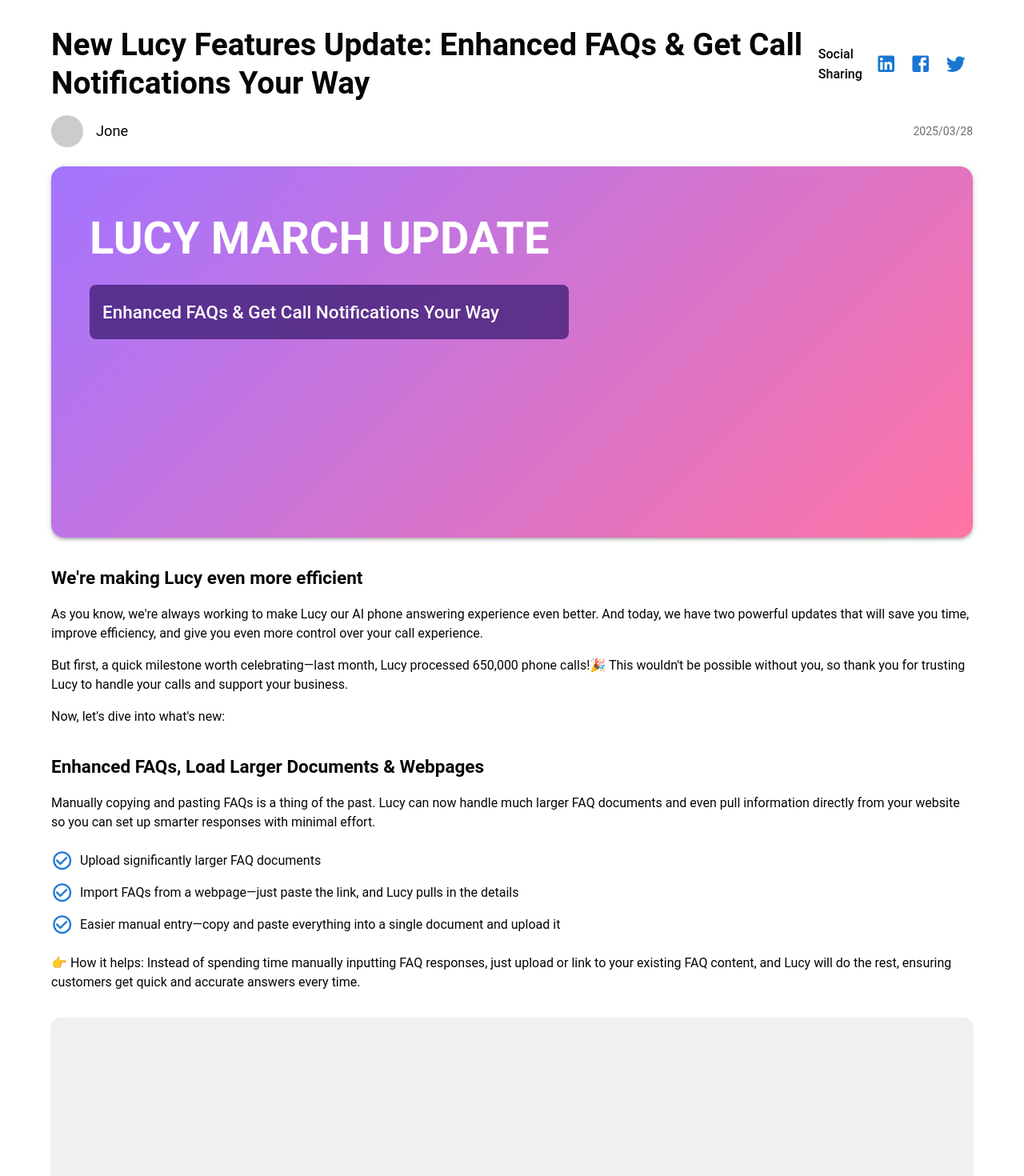
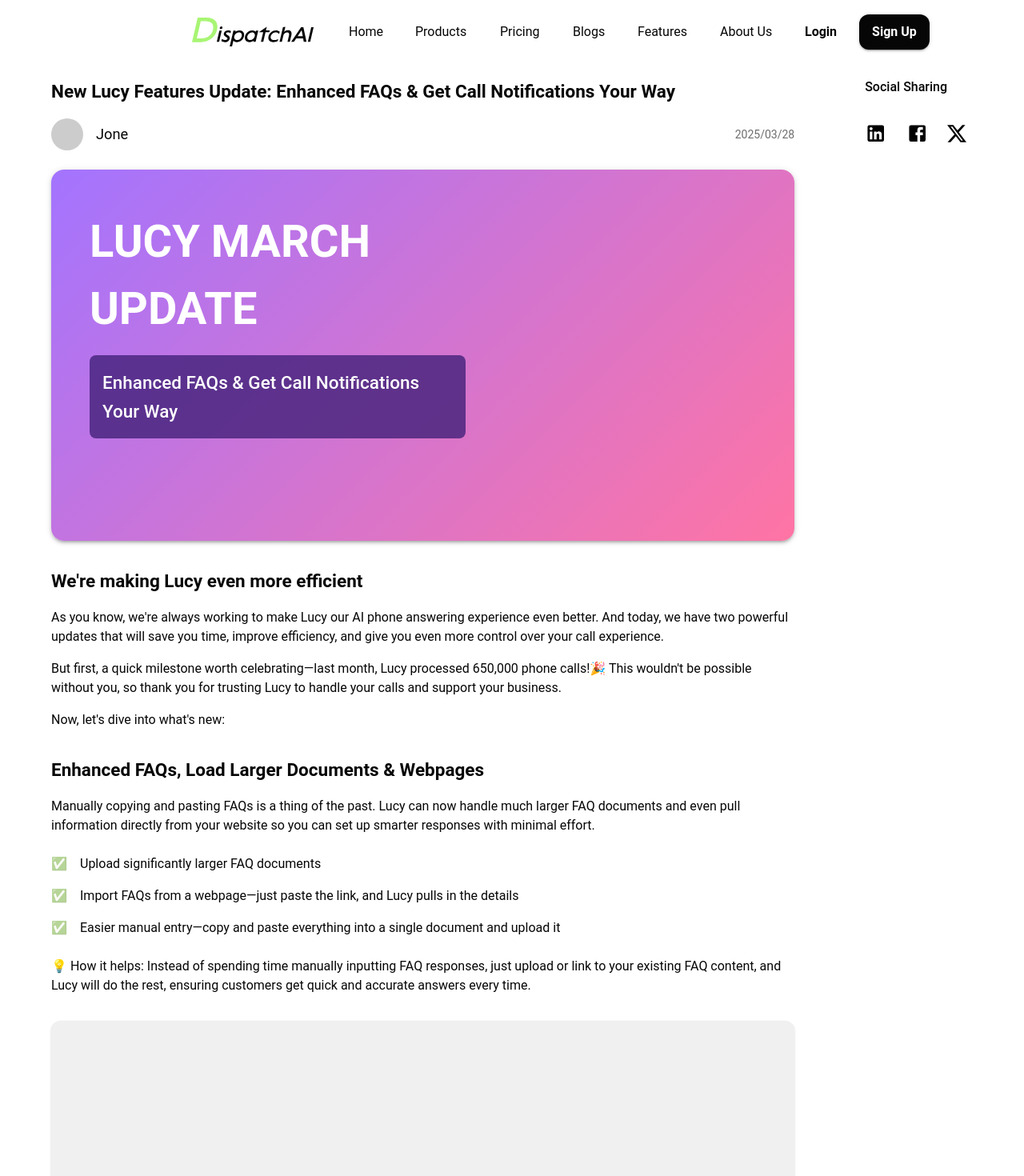
Before and after one commit to Dispatch-AI-com/frontend, a Next.js app: page /blogs/detail-blog in a window 1280 px wide. Shown: the top 1470 px of the page at 80% size. Built offline with nearby package versions, Linux system fonts and the light colour scheme.

Commit message:
fix details of the page

```diff
--- a/src/app/blogs/detail-blog/components/FaqSection.tsx
+++ b/src/app/blogs/detail-blog/components/FaqSection.tsx
@@ -57,28 +57,28 @@ const FaqSection = () => {
       <StyledList>
         <CheckListItem>
           <StyledListItemIcon>
-            <CheckCircleOutlineIcon color="primary" />
+            <span role="img" aria-label="check">✅</span>
           </StyledListItemIcon>
           <ListItemText primary="Upload significantly larger FAQ documents" />
         </CheckListItem>
 
         <CheckListItem>
           <StyledListItemIcon>
-            <CheckCircleOutlineIcon color="primary" />
+            <span role="img" aria-label="check">✅</span>
           </StyledListItemIcon>
           <ListItemText primary="Import FAQs from a webpage—just paste the link, and Lucy pulls in the details" />
         </CheckListItem>
 
         <CheckListItem>
           <StyledListItemIcon>
-            <CheckCircleOutlineIcon color="primary" />
+            <span role="img" aria-label="check">✅</span>
           </StyledListItemIcon>
           <ListItemText primary="Easier manual entry—copy and paste everything into a single document and upload it" />
         </CheckListItem>
       </StyledList>
 
       <HowItHelps variant="body1">
-        <Pointer>👉</Pointer> How it helps: Instead of spending time manually inputting FAQ responses,
+        <Pointer>💡</Pointer> How it helps: Instead of spending time manually inputting FAQ responses,
         just upload or link to your existing FAQ content, and Lucy will do the rest, ensuring customers
         get quick and accurate answers every time.
       </HowItHelps>
--- a/src/app/blogs/detail-blog/components/Header.tsx
+++ b/src/app/blogs/detail-blog/components/Header.tsx
@@ -1,17 +1,7 @@
-// /blogs/detail-blog/components/Header.tsx
 'use client';
 
-import React, { useState } from 'react';
-import {
-  Box,
-  Typography,
-  IconButton,
-  useMediaQuery,
-  useTheme
-} from '@mui/material';
-import LinkedInIcon from '@mui/icons-material/LinkedIn';
-import FacebookIcon from '@mui/icons-material/Facebook';
-import TwitterIcon from '@mui/icons-material/Twitter';
+import React from 'react';
+import { Box, Typography, useMediaQuery, useTheme } from '@mui/material';
 import { styled } from '@mui/material/styles';
 
 // Styled components
@@ -20,6 +10,7 @@ const HeaderContainer = styled(Box)(({ theme }) => ({
   flexDirection: 'column',
   gap: theme.spacing(2),
   marginBottom: theme.spacing(3),
+  marginTop: theme.spacing(4),
 }));
 
 const TitleRow = styled(Box)(({ theme }) => ({
@@ -30,18 +21,6 @@ const TitleRow = styled(Box)(({ theme }) => ({
     flexDirection: 'column',
     alignItems: 'flex-start',
     gap: theme.spacing(2),
-  },
-}));
-
-const SocialContainer = styled(Box)(({ theme }) => ({
-  display: 'flex',
-  alignItems: 'center',
-}));
-
-const StyledIconButton = styled(IconButton)(({ theme }) => ({
-  color: theme.palette.primary.main,
-  '&:hover': {
-    backgroundColor: 'rgba(0, 0, 0, 0.04)',
   },
 }));
 
@@ -71,55 +50,13 @@ const DateText = styled(Typography)(({ theme }) => ({
 const Header = () => {
   const theme = useTheme();
   const isMobile = useMediaQuery(theme.breakpoints.down('sm'));
-  const [shareType, setShareType] = useState<string | null>(null);
-
-  // Handle social sharing clicks
-  const handleShare = (platform: string) => {
-    setShareType(platform);
-
-    const url = window.location.href;
-    const title = "New Lucy Features Update: Enhanced FAQs & Get Call Notifications Your Way";
-
-    let shareUrl = '';
-
-    switch(platform) {
-      case 'linkedin':
-        shareUrl = `https://www.linkedin.com/sharing/share-offsite/?url=${encodeURIComponent(url)}`;
-        break;
-      case 'facebook':
-        shareUrl = `https://www.facebook.com/sharer/sharer.php?u=${encodeURIComponent(url)}`;
-        break;
-      case 'twitter':
-        shareUrl = `https://twitter.com/intent/tweet?url=${encodeURIComponent(url)}&text=${encodeURIComponent(title)}`;
-        break;
-      default:
-        break;
-    }
-
-    if (shareUrl) {
-      window.open(shareUrl, '_blank', 'width=600,height=400');
-    }
-  };
 
   return (
     <HeaderContainer>
       <TitleRow>
-        <PageTitle variant="h4">
+        <PageTitle variant="h6">
           New Lucy Features Update: Enhanced FAQs & Get Call Notifications Your Way
         </PageTitle>
-
-        <SocialContainer>
-          <Typography variant="subtitle2" sx={{ mr: 1 }}>Social Sharing</Typography>
-          <StyledIconButton onClick={() => handleShare('linkedin')}>
-            <LinkedInIcon />
-          </StyledIconButton>
-          <StyledIconButton onClick={() => handleShare('facebook')}>
-            <FacebookIcon />
-          </StyledIconButton>
-          <StyledIconButton onClick={() => handleShare('twitter')}>
-            <TwitterIcon />
-          </StyledIconButton>
-        </SocialContainer>
       </TitleRow>
 
       <AuthorRow>
--- /dev/null
+++ b/src/app/blogs/detail-blog/components/SocialMedia.tsx
@@ -0,0 +1,91 @@
+'use client';
+
+import React, { useState } from 'react';
+import { Box, Typography, IconButton } from '@mui/material';
+import LinkedInIcon from '@mui/icons-material/LinkedIn';
+import FacebookIcon from '@mui/icons-material/Facebook';
+import { styled } from '@mui/material/styles';
+import Image from 'next/image';
+
+// Styled components
+const SocialContainer = styled(Box)(({ theme }) => ({
+  display: 'flex',
+  flexDirection: 'column',
+  alignItems: 'flex-start',
+  gap: theme.spacing(1),
+}));
+
+const StyledLabelWrapper = styled(Box)(({ theme }) => ({
+  marginLeft: theme.spacing(1),
+  paddingBottom: theme.spacing(2),
+}));
+
+const StyledIconRow = styled(Box)(({ theme }) => ({
+  display: 'flex',
+  gap: theme.spacing(1),
+}));
+
+const StyledIconButton = styled(IconButton)(({ theme }) => ({
+  color: theme.palette.common.black,
+  '&:hover': {
+    backgroundColor: 'rgba(0, 0, 0, 0.04)',
+  },
+}));
+
+const SocialLabel = styled(Typography)(({ theme }) => ({
+  marginRight: theme.spacing(1),
+}));
+
+
+
+const SocialMedia = () => {
+  const [shareType, setShareType] = useState<string | null>(null);
+
+  const handleShare = (platform: string) => {
+    setShareType(platform);
+
+    const url = window.location.href;
+    const title = "New Lucy Features Update: Enhanced FAQs & Get Call Notifications Your Way";
+
+    let shareUrl = '';
+
+    switch (platform) {
+      case 'linkedin':
+        shareUrl = `https://www.linkedin.com/sharing/share-offsite/?url=${encodeURIComponent(url)}`;
+        break;
+      case 'facebook':
+        shareUrl = `https://www.facebook.com/sharer/sharer.php?u=${encodeURIComponent(url)}`;
+        break;
+      case 'twitter':
+        shareUrl = `https://twitter.com/intent/tweet?url=${encodeURIComponent(url)}&text=${encodeURIComponent(title)}`;
+        break;
+      default:
+        break;
+    }
+
+    if (shareUrl) {
+      window.open(shareUrl, '_blank', 'width=600,height=400');
+    }
+  };
+
+  return (
+    <SocialContainer>
+      <StyledLabelWrapper>
+        <SocialLabel variant="subtitle2">Social Sharing</SocialLabel>
+      </StyledLabelWrapper>
+      <StyledIconRow>
+        <StyledIconButton onClick={() => handleShare('linkedin')}>
+          <LinkedInIcon />
+        </StyledIconButton>
+        <StyledIconButton onClick={() => handleShare('facebook')}>
+          <FacebookIcon />
+        </StyledIconButton>
+        <StyledIconButton onClick={() => handleShare('twitter')}>
+          <Image src="/icons/xlogo.svg" alt="X" width={24} height={24} />
+        </StyledIconButton>
+      </StyledIconRow>
+    </SocialContainer>
+  );
+};
+
+export default SocialMedia;
--- a/src/app/blogs/detail-blog/components/VideoSection.tsx
+++ b/src/app/blogs/detail-blog/components/VideoSection.tsx
@@ -12,7 +12,7 @@ const VideoContainer = styled(Box)(({ theme }) => ({
   position: 'relative',
   width: '100%',
   height: 0,
-  paddingBottom: '56.25%', // 16:9 aspect ratio
+  paddingBottom: '56.25%',
 }));
 
 const VideoPaper = styled(Paper)(({ theme }) => ({
@@ -34,17 +34,6 @@ const VideoSection = () => {
       <VideoPaper>
         <Typography variant="body1">Video Placeholder</Typography>
         {/* Actual video component will go here */}
-        {/*
-        <video
-          controls
-          width="100%"
-          height="100%"
-          poster="/images/video-poster.jpg"
-        >
-          <source src="/videos/lucy-demo.mp4" type="video/mp4" />
-          Your browser does not support the video tag.
-        </video>
-        */}
       </VideoPaper>
     </VideoContainer>
   );
--- /dev/null
+++ b/src/app/blogs/detail-blog/layout.tsx
@@ -0,0 +1,13 @@
+import MainLayout from "@/components/layout/main-layout";
+
+export default function RootLayout({
+  children,
+}: Readonly<{
+  children: React.ReactNode;
+}>) {
+  return (
+    <MainLayout>
+        {children}
+    </MainLayout>
+  );
+}
--- a/src/app/blogs/detail-blog/page.tsx
+++ b/src/app/blogs/detail-blog/page.tsx
@@ -1,22 +1,29 @@
 'use client';
 
 import React from 'react';
-import { Container } from '@mui/material';
+import { Box, Container } from '@mui/material';
 import Header from './components/Header';
 import HeroSection from './components/HeroSection';
 import IntroSection from './components/IntroSection';
 import FaqSection from './components/FaqSection';
 import VideoSection from './components/VideoSection';
+import SocialMedia from './components/SocialMedia';
 
 const BlogDetailPage = () => {
   return (
-    <Container maxWidth="lg" sx={{ py: 4 }}>
-      <Header />
-      <HeroSection />
-      <IntroSection />
-      <FaqSection />
-      <VideoSection />
+    <Container maxWidth="lg" sx={{ display:'flex', py: 4, gap: 10 }}>
+      <Box >
+        <Header />
+        <HeroSection />
+        <IntroSection />
+        <FaqSection />
+        <VideoSection />
+      </Box>
+      <Box sx={{ marginTop: 4 }}>
+        <SocialMedia />
+      </Box>
     </Container>
+
   );
 };
 
```
Also changed, not shown: public/icons/XLogo.svg (added).
